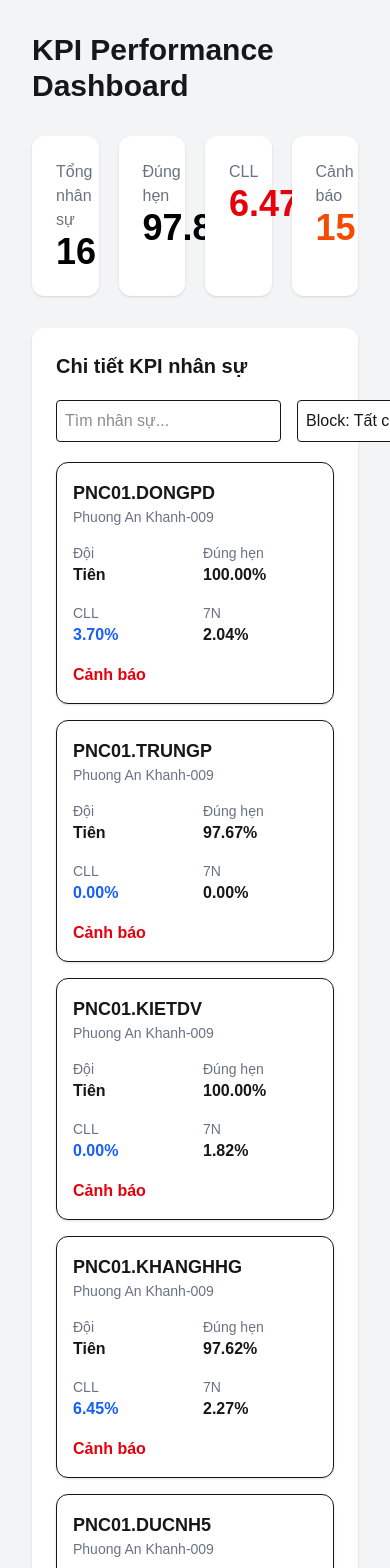
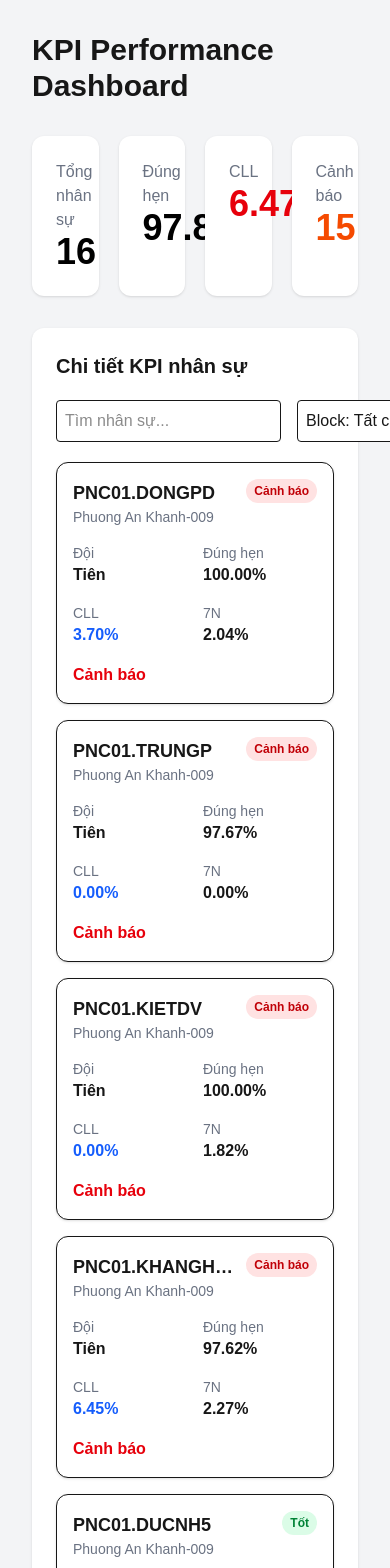
Before and after one commit to teamgpt321-collab/kpi-dashboard, a Next.js app: page / in a window 390 px wide. Shown: the top 1568 px of the page. Built offline with nearby package versions, Linux system fonts and the light colour scheme.

Commit message:
Improve mobile KPI card header

```diff
--- a/components/MobileDashboard.tsx
+++ b/components/MobileDashboard.tsx
@@ -30,16 +30,56 @@ onClick={()=>setSelectedEmployee(emp)}
 >
 
 
-<div>
+<div className="flex justify-between items-start gap-3">
 
-<h2 className="font-bold text-lg">
+
+<div className="min-w-0">
+
+<h2 className="
+font-bold
+text-lg
+truncate
+">
 {emp.name}
 </h2>
 
 
-<p className="text-gray-500 text-sm">
+<p className="
+text-gray-500
+text-sm
+break-words
+">
 {emp.block}
 </p>
+
+</div>
+
+
+
+<span
+className={
+`
+px-2
+py-1
+rounded-full
+text-xs
+font-bold
+whitespace-nowrap
+${
+emp.status==="Tốt"
+?
+"bg-green-100 text-green-700"
+:
+"bg-red-100 text-red-700"
+}
+`
+}
+>
+
+{emp.status}
+
+</span>
+
 
 </div>
 
```
